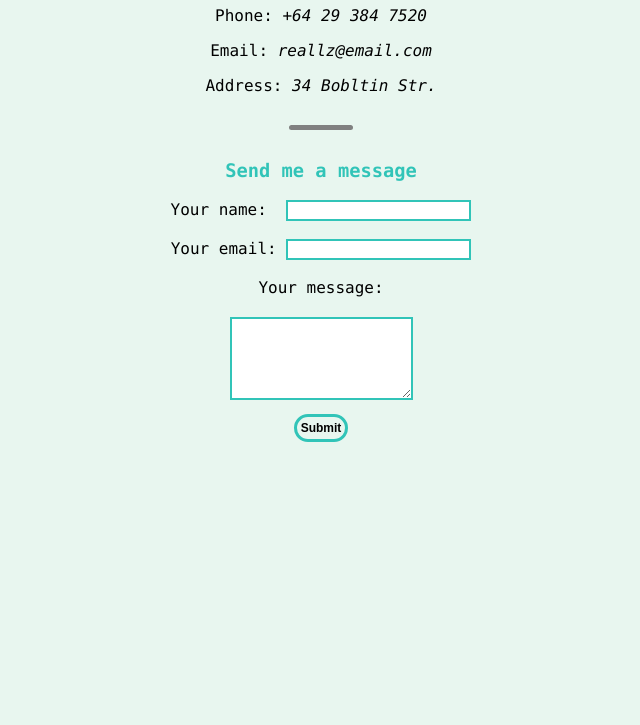
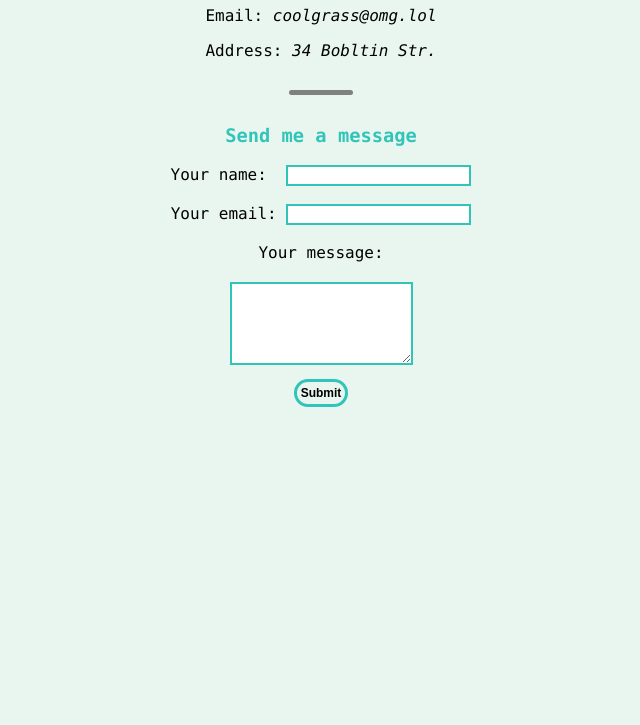
Before and after one commit to uio23/MyCV, a plain HTML site: page contactMe.html in a window 1280 px wide. Shown: the part 75-800 px from the top of the page, without its empty margins (319-959 px from the left). Drawn offline with Linux system fonts and the light colour scheme.

Commit message:
Update contactMe.html

```diff
--- a/contactMe.html
+++ b/contactMe.html
@@ -10,8 +10,7 @@
 
 <body>
   <h1>Contact Me</h1>
-  <p>Phone: <em>+64 29 384 7520</em></p>
-  <p>Email: <em>reallz@email.com</em></p>
+  <p>Email: <em>coolgrass@omg.lol</em></p>
   <p id="hrTop">Address: <em>34 Bobltin Str.</em></p>
   <hr>
 
```
